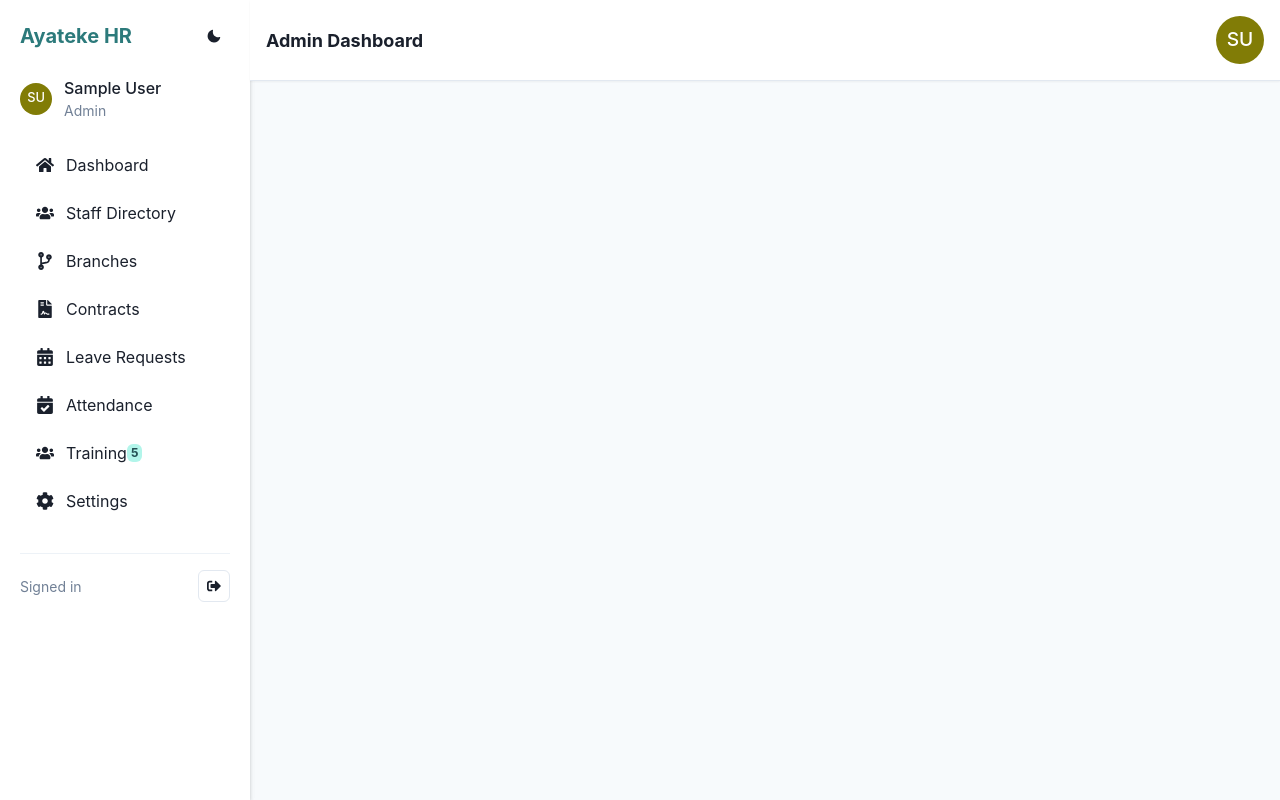
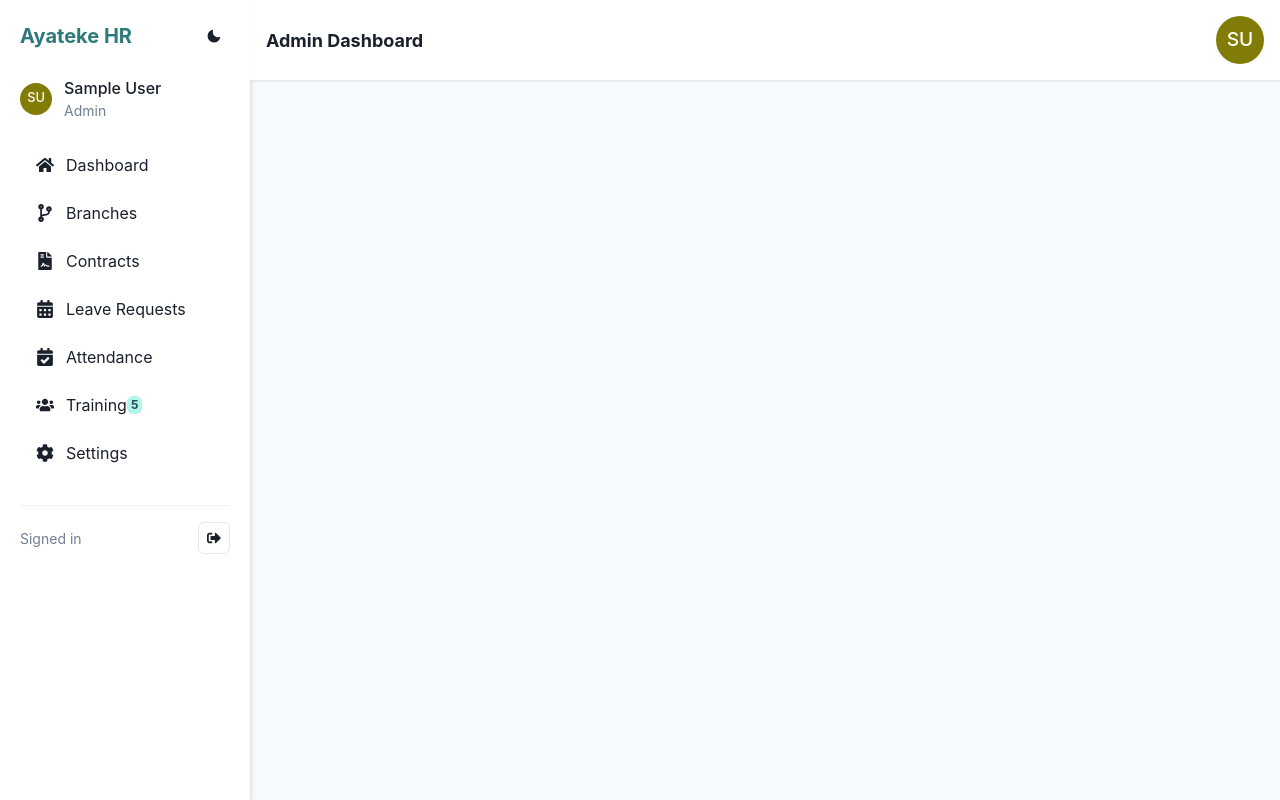
Before and after one commit to niyodushima/ayateke-frontend, a React (Create React App) app in the folder src/: page /admin in a window 1280 px wide. Built offline with nearby package versions, Linux system fonts and the light colour scheme; no server answers; sample sign-in values are in the browser's storage; the HTML template or start-up script is replaced by a standard one.

Commit message:
Update Sidebar.jsx

```diff
--- a/src/components/Sidebar.jsx
+++ b/src/components/Sidebar.jsx
@@ -135,7 +135,7 @@ const Sidebar = ({ onClose }) => {
 
   const adminNav = [
     { label: 'Dashboard', icon: FaHome, path: '/admin/dashboard' },
-    { label: 'Staff Directory', icon: FaUsers, path: '/admin/staff', badge: stats.totalUsers },
+    //{ label: 'Staff Directory', icon: FaUsers, path: '/admin/staff', badge: stats.totalUsers },
     { label: 'Branches', icon: FaCodeBranch, path: '/admin/branches' },
     { label: 'Contracts', icon: FaFileContract, path: '/admin/contracts' },
     //{ label: 'Payroll', icon: FaMoneyBillWave, path: '/admin/payroll' },
```
